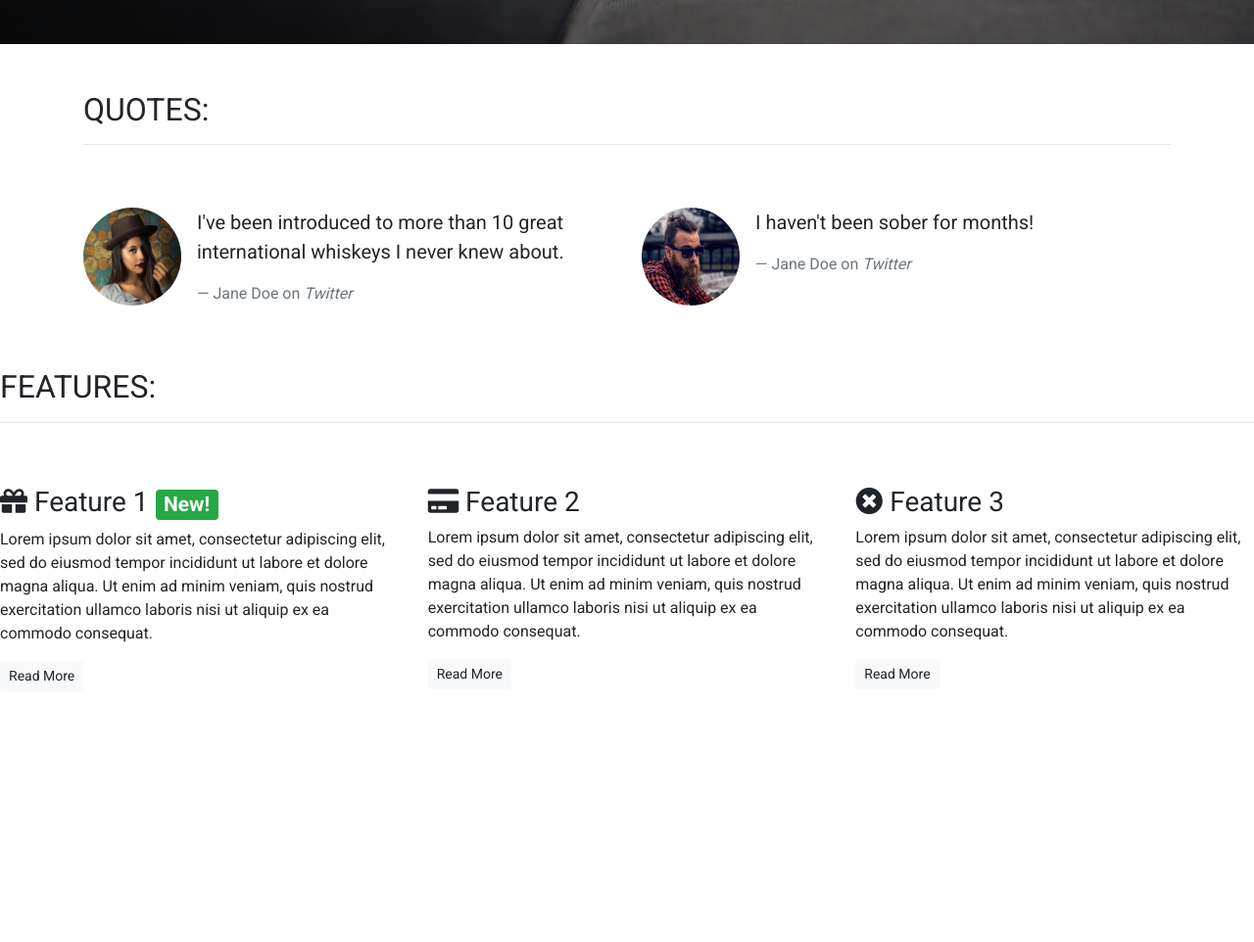
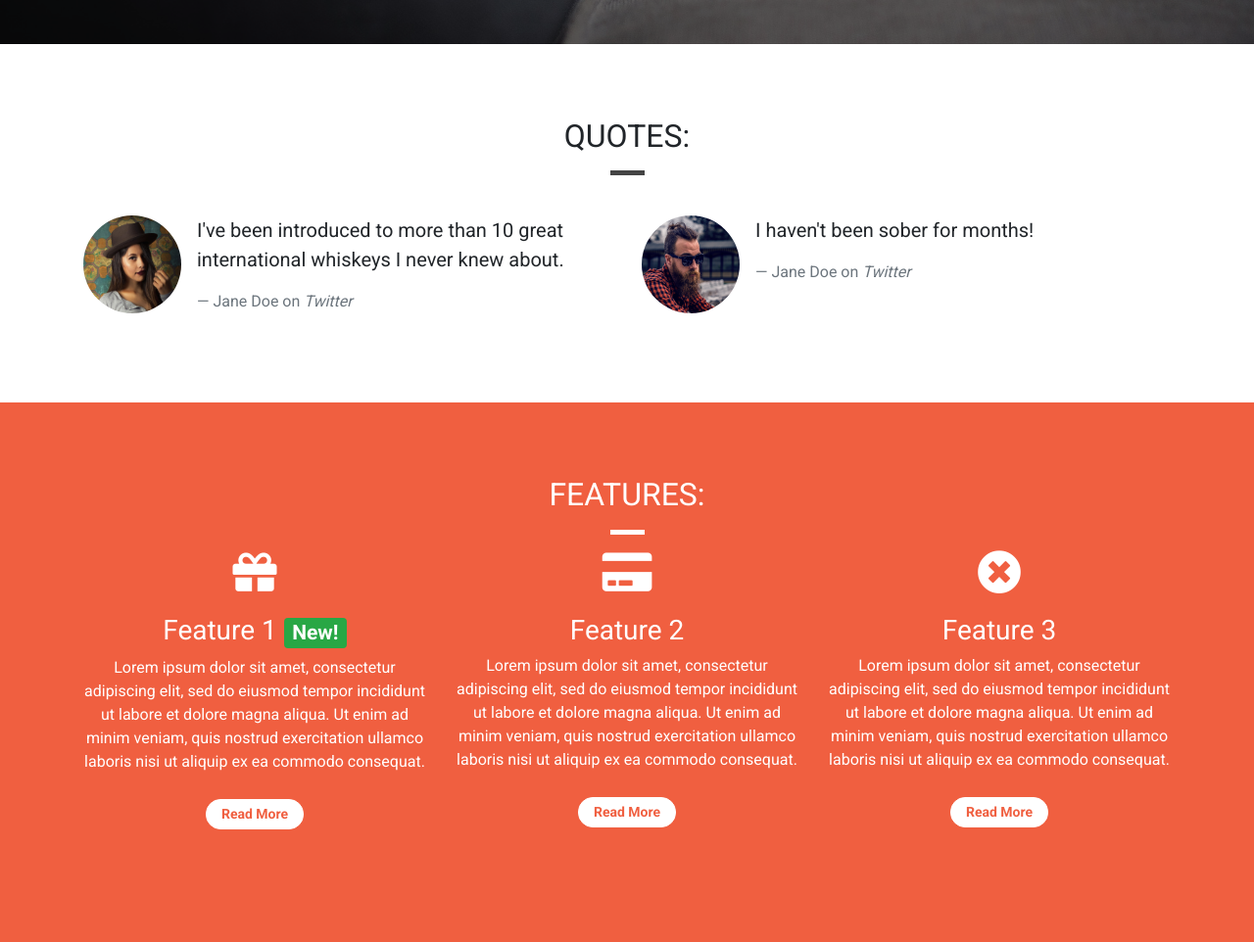
Before and after one commit to joeyo991/bootstrap, a plain HTML site: page index.html in a window 1280 px wide. Shown: the part 755-1717 px from the top of the page at 98% size. Before the commit the page ends 1477 px from the top, so only its background shows below. Drawn offline with nearby package versions, Linux system fonts and the light colour scheme.

Commit message:
Finishing off Quotes and Features

```diff
--- a/css/style.css
+++ b/css/style.css
@@ -1,5 +1,14 @@
 body {
     font-family: 'Roboto', sans-serif;
+}
+
+.container-wrapper {
+
+}
+
+.container-wrapper--red {
+    background-color: #f05f40;
+    color: white;
 }
 
 .alert-container .col-12 {
@@ -41,12 +50,20 @@ body {
     background-color: rgba(0,0,0,0.5);
 }
 
-.quotes-container {
+/* Page Headers */
 
+.page-header {
+    margin-bottom: 0;
+    border-bottom: 0;
+    text-align: center;
 }
 
-.features-container {
+.page-header h2 {
+    margin-top: 0;
+}
 
+.quotes .page-header {
+    margin-bottom: 25px;
 }
 
 /* Block Dividers */
@@ -55,6 +72,7 @@ body {
     width: 75px;
     height: 5px;
     border: 0;
+    background-color: #444;
 }
 
 .block-divider--orange {
@@ -63,6 +81,17 @@ body {
 
 .block-divider--short {
     width: 35px;
+}
+
+.block-divider--white {
+    background-color: white;
+}
+
+/* Content Containers */
+
+.content-container {
+    padding-top: 75px;
+    padding-bottom: 75px;
 }
 
 /* Navbar */
@@ -139,3 +168,24 @@ body {
     background-color: #df4929;
     border-color: #df4929;
 }
+
+.feature {
+    text-align: center;
+    margin-bottom: 40px;
+}
+
+.feature i {
+    margin-bottom: 20px;
+    font-size: 45px;
+    line-height: 45px;
+}
+
+.feature .btn {
+    background-color: white;
+    border-color: white;
+    border-radius: 15px;
+    min-width: 100px;
+    font-weight: bold;
+    margin-top: 10px;
+    color: #f05f40;
+}
--- a/index.html
+++ b/index.html
@@ -85,12 +85,13 @@
         <!-- /.callout -->
     </div>
     <!-- Quotes -->
-    <div class="container quotes-container">
+    <div class="container-wrapper">
+        <div class="container quotes-container content-container">
             <section class="quotes">
                 <div class="row">
-                <div class="col-12 my-5">
+                    <div class="col-12 page-header">
                         <h2 class="text-uppercase">Quotes:</h2>
-                    <hr />
+                        <hr class="block-divider block-divider--short">
                     </div>
                 </div>
                 <div class="row">
@@ -101,7 +102,8 @@
                             </div>
                             <div class="media-body">
                                 <blockquote class="blockquote">
-                                <p>I've been introduced to more than 10 great international whiskeys I never knew about.
+                                    <p>I've been introduced to more than 10 great international whiskeys I never knew
+                                        about.
                                     </p>
                                     <footer class="blockquote-footer">Jane Doe on <cite title="Twitter">Twitter</cite>
                                     </footer>
@@ -127,40 +129,49 @@
             </section>
             <!-- /.quotes -->
         </div>
+    </div>
+
     <!-- Features -->
-    <div class="features-container">
+    <div class="container-wrapper container-wrapper--red">
+        <div class="container features-container content-container">
             <section class="features">
                 <div class="row">
-                <div class="col-12 my-5">
+                    <div class="col-12 page-header">
                         <h2 class="text-uppercase">Features:</h2>
-                    <hr />
+                        <hr class="block-divider block-divider--short block-divider--white">
                     </div>
                 </div>
                 <div class="row">
                     <div class="col-12 col-md-6 col-lg-4">
                         <div class="feature">
-                        <h3><i class="fas fa-gift d-none d-sm-inline"></i> Feature 1 <span
+                            <h3><i class="fas fa-gift d-none d-sm-block"></i> Feature 1 <span
                                     class="badge badge-success">New!</span></h3>
-                        <p>Lorem ipsum dolor sit amet, consectetur adipiscing elit, sed do eiusmod tempor incididunt ut
-                            labore et dolore magna aliqua. Ut enim ad minim veniam, quis nostrud exercitation ullamco
+                            <p>Lorem ipsum dolor sit amet, consectetur adipiscing elit, sed do eiusmod tempor incididunt
+                                ut
+                                labore et dolore magna aliqua. Ut enim ad minim veniam, quis nostrud exercitation
+                                ullamco
                                 laboris nisi ut aliquip ex ea commodo consequat.</p>
                             <p><a class="btn btn-sm btn-light" href="">Read More</a></p>
                         </div>
                     </div>
                     <div class="col-12 col-md-6 col-lg-4">
                         <div class="feature">
-                        <h3><i class="fas fa-credit-card d-none d-sm-inline"></i> Feature 2</h3>
-                        <p>Lorem ipsum dolor sit amet, consectetur adipiscing elit, sed do eiusmod tempor incididunt ut
-                            labore et dolore magna aliqua. Ut enim ad minim veniam, quis nostrud exercitation ullamco
+                            <h3><i class="fas fa-credit-card d-none d-sm-block"></i> Feature 2</h3>
+                            <p>Lorem ipsum dolor sit amet, consectetur adipiscing elit, sed do eiusmod tempor incididunt
+                                ut
+                                labore et dolore magna aliqua. Ut enim ad minim veniam, quis nostrud exercitation
+                                ullamco
                                 laboris nisi ut aliquip ex ea commodo consequat.</p>
                             <p><a class="btn btn-sm btn-light" href="">Read More</a></p>
                         </div>
                     </div>
                     <div class="col-12 d-md-none d-lg-block col-lg-4">
                         <div class="feature">
-                        <h3><i class="fas fa-times-circle d-none d-sm-inline"></i> Feature 3</h3>
-                        <p>Lorem ipsum dolor sit amet, consectetur adipiscing elit, sed do eiusmod tempor incididunt ut
-                            labore et dolore magna aliqua. Ut enim ad minim veniam, quis nostrud exercitation ullamco
+                            <h3><i class="fas fa-times-circle d-none d-sm-block"></i> Feature 3</h3>
+                            <p>Lorem ipsum dolor sit amet, consectetur adipiscing elit, sed do eiusmod tempor incididunt
+                                ut
+                                labore et dolore magna aliqua. Ut enim ad minim veniam, quis nostrud exercitation
+                                ullamco
                                 laboris nisi ut aliquip ex ea commodo consequat.</p>
                             <p><a class="btn btn-sm btn-light" href="">Read More</a></p>
                         </div>
@@ -168,6 +179,7 @@
                 </div>
             </section>
             <!-- /.features -->
+        </div>
     </div>
 
     <div class="modal" tabindex="-1" role="dialog" id="signUpModal">
```
Lines whose indentation alone changed are shown as unchanged.
